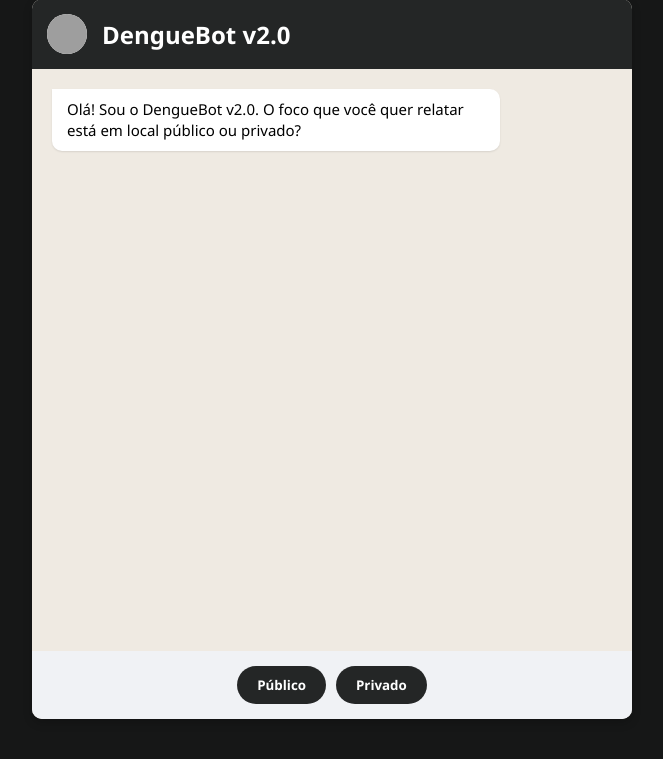
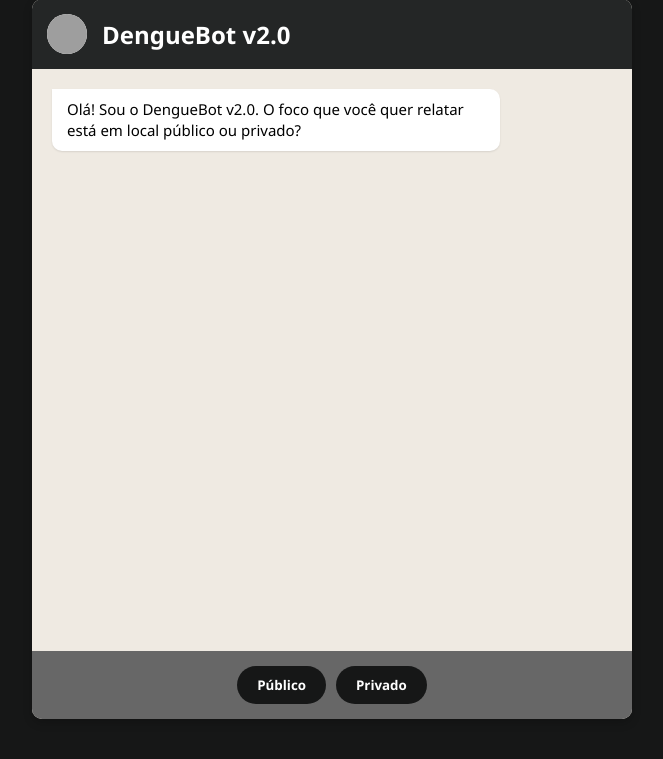
Before and after one commit to Pedro-HSMC/Projeto_DengueBot, a Flask app: page / in a window 1280 px wide. Shown: the part 41-800 px from the top of the page, without its empty margins (308-971 px from the left). Run offline with Flask 3, Linux system fonts and the light colour scheme; grey boxes are pictures that could not be loaded.

Commit message:
arrumando corzinha

```diff
--- a/static/style.css
+++ b/static/style.css
@@ -74,7 +74,7 @@ body {
 
 .button-area {
     padding: 15px;
-    background-color: #f0f2f5;
+    background-color: #676767;
     display: flex;
     gap: 10px;
     justify-content: center;
@@ -83,7 +83,7 @@ body {
 .button-area button {
     padding: 10px 20px;
     border: none;
-    background-color: #242626;
+    background-color: #161717;
     color: white;
     border-radius: 20px;
     cursor: pointer;
@@ -92,5 +92,5 @@ body {
 }
 
 .button-area button:hover {
-    background-color: #005c4b;
+    background-color: #484848;
 }
```
